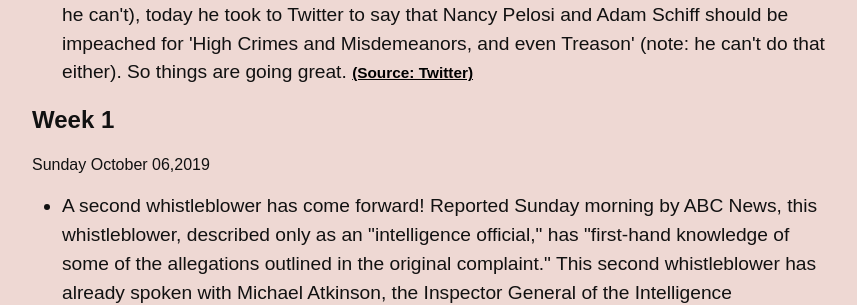
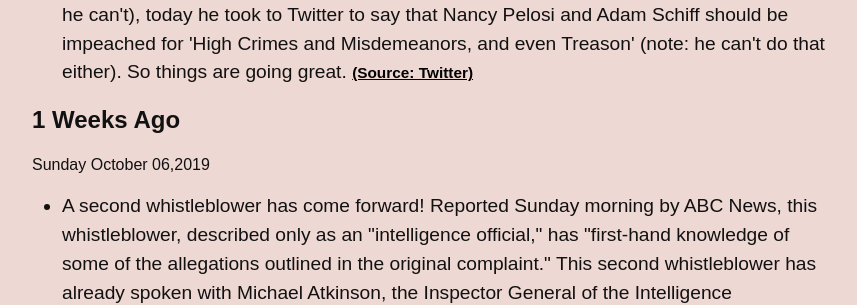
Before and after one commit to dansinker/impeachment.fyi, a Jekyll site: the page built from archive.md, in a window 1280 px wide and 900 px high, scrolled down 2601 px. Shown: the part 154-459 px from the top of the window, without its empty margins (268-1125 px from the left). Built offline with Jekyll 4.4.1, drawn with Linux system fonts in a browser that asks for light colours; nearby versions of some CDN libraries; some web fonts are replaced; comment, search, counter and statistics services are not loaded.

Commit message:
fix: reword heading to reflect how many weeks old
This could use a conditional for 1 week 2 weeks

```diff
--- a/archive.md
+++ b/archive.md
@@ -30,7 +30,7 @@ layout: home
           {% endif %}
         {% endfor %}
       {% else %}
-      <h3>Week {{week_num}}</h3>
+      <h3>{{week_num}} Weeks Ago</h3>
       {% for new in site.data.news.news %}
           {% assign news_week = new.date | date: "%W" | plus: 0 %}
           {% assign week_dif = current_week | minus: news_week | plus:0 %}
```
